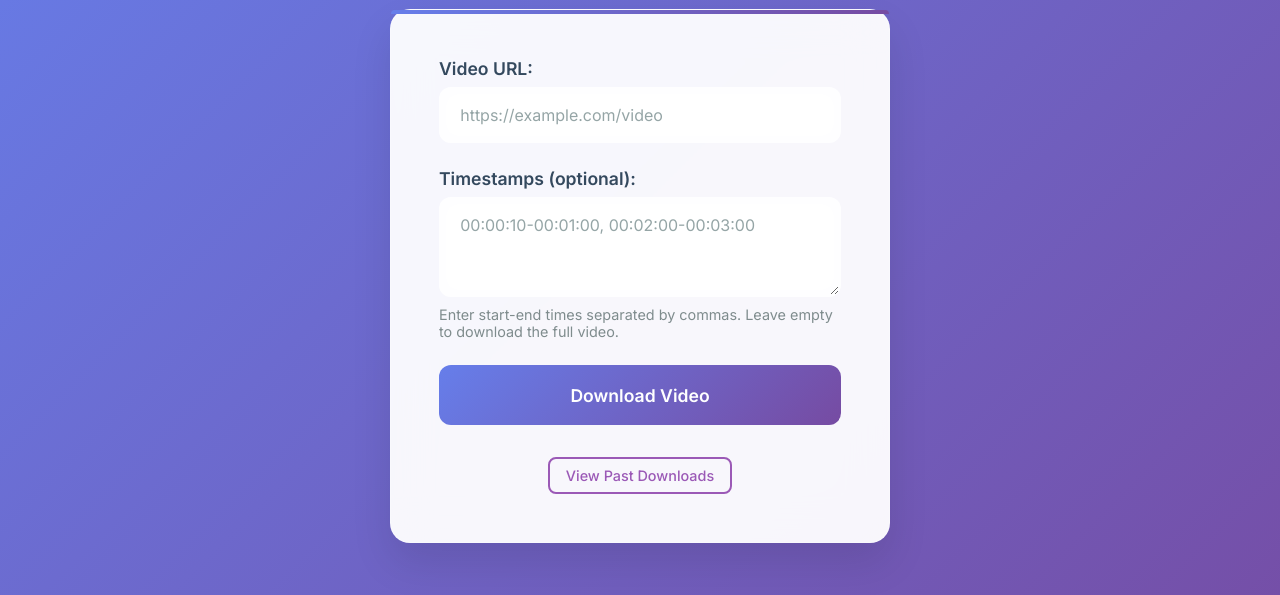
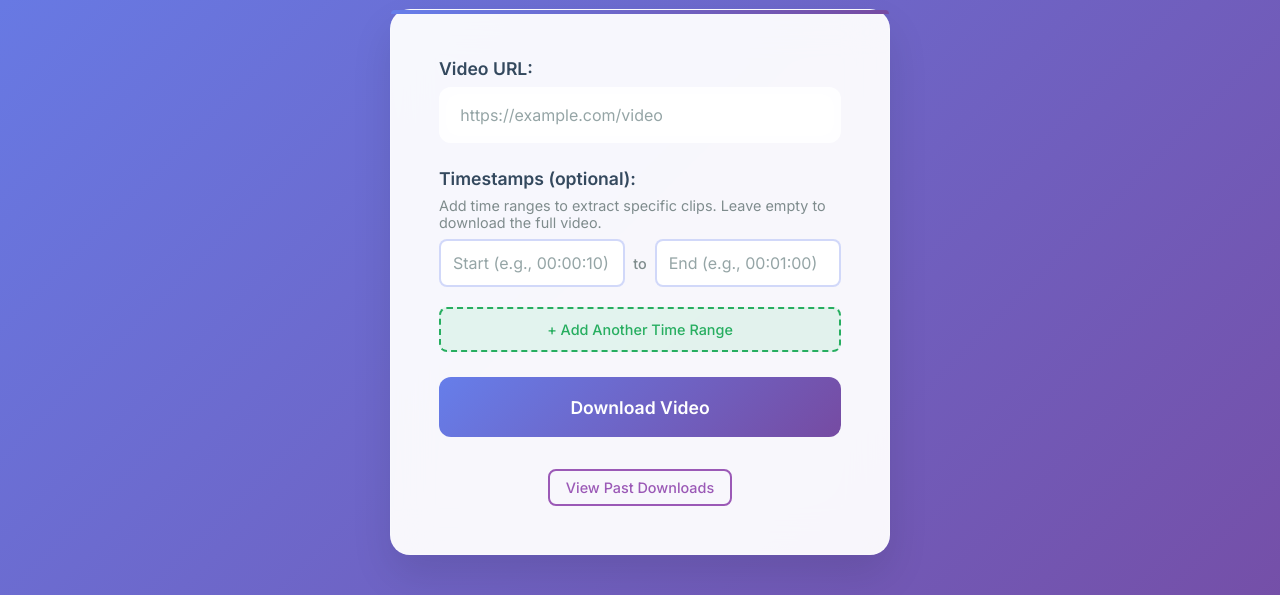
Before and after one commit to jacobrosenfeld/ytdlp-self-hosted, a Flask app: page / in a window 1280 px wide. Shown: the part 216-811 px from the top of the page. Run offline with Flask 3, Linux system fonts and the light colour scheme.

Commit message:
feat: Modernize timestamp input and add 3-day retention notice
- Replace single textarea with intuitive multi-row timestamp inputs
- Add dynamic add/remove buttons for multiple time ranges
- Improve UX with clear placeholders (e.g., 00:00:10 to 00:01:00)
- Add visual separator 'to' between start and end times
- Auto-hide remove button when only one timestamp row exists
- JavaScript collects all timestamp pairs before form submission

- Add informative notice on Past Jobs page about 3-day retention
- Users now understand jobs are auto-deleted after 3 days
- Styled info box with blue accent for visibility

- Add jobs.json to .gitignore to prevent tracking user data

This makes timestamp entry much more user-friendly and sets proper expectations for job retention.

```diff
--- a/templates/index.html
+++ b/templates/index.html
@@ -164,6 +164,68 @@
             background: #9b59b6;
             color: white;
         }
+        .timestamp-row {
+            display: flex;
+            align-items: center;
+            gap: 0.5rem;
+            margin-bottom: 0.75rem;
+        }
+        .timestamp-input {
+            flex: 1;
+            padding: 0.75rem;
+            border: 2px solid rgba(102, 126, 234, 0.3);
+            border-radius: 8px;
+            font-size: 1rem;
+            font-family: 'Inter', monospace;
+            transition: all 0.3s ease;
+            background: rgba(255, 255, 255, 0.9);
+        }
+        .timestamp-input:focus {
+            outline: none;
+            border-color: #667eea;
+            box-shadow: 0 0 0 3px rgba(102, 126, 234, 0.1);
+        }
+        .timestamp-separator {
+            color: #7f8c8d;
+            font-weight: 500;
+            font-size: 0.9rem;
+        }
+        .remove-timestamp-btn {
+            background: #e74c3c;
+            color: white;
+            border: none;
+            border-radius: 50%;
+            width: 30px;
+            height: 30px;
+            font-size: 1.2rem;
+            cursor: pointer;
+            transition: all 0.3s ease;
+            display: flex;
+            align-items: center;
+            justify-content: center;
+            flex-shrink: 0;
+        }
+        .remove-timestamp-btn:hover {
+            background: #c0392b;
+            transform: scale(1.1);
+        }
+        .add-timestamp-btn {
+            background: rgba(46, 204, 113, 0.1);
+            color: #27ae60;
+            border: 2px dashed #27ae60;
+            padding: 0.75rem 1.5rem;
+            border-radius: 8px;
+            font-size: 0.9rem;
+            font-weight: 500;
+            cursor: pointer;
+            transition: all 0.3s ease;
+            margin-top: 0.5rem;
+            width: 100%;
+        }
+        .add-timestamp-btn:hover {
+            background: rgba(46, 204, 113, 0.2);
+            border-style: solid;
+        }
         footer {
             text-align: center;
             padding: 2rem;
@@ -230,8 +292,17 @@
 
             <div class="form-group">
                 <label for="timestamps">Timestamps (optional):</label>
-                <textarea id="timestamps" name="timestamps" placeholder="00:00:10-00:01:00, 00:02:00-00:03:00"></textarea>
-                <div class="help-text">Enter start-end times separated by commas. Leave empty to download the full video.</div>
+                <div class="help-text" style="margin-bottom: 0.5rem;">Add time ranges to extract specific clips. Leave empty to download the full video.</div>
+                <div id="timestamp-container">
+                    <div class="timestamp-row">
+                        <input type="text" class="timestamp-input" placeholder="Start (e.g., 00:00:10)" pattern="[0-9]{1,2}:[0-9]{2}:[0-9]{2}">
+                        <span class="timestamp-separator">to</span>
+                        <input type="text" class="timestamp-input" placeholder="End (e.g., 00:01:00)" pattern="[0-9]{1,2}:[0-9]{2}:[0-9]{2}">
+                        <button type="button" class="remove-timestamp-btn" onclick="removeTimestamp(this)" style="display:none;">✕</button>
+                    </div>
+                </div>
+                <button type="button" class="add-timestamp-btn" onclick="addTimestamp()">+ Add Another Time Range</button>
+                <input type="hidden" id="timestamps" name="timestamps">
             </div>
 
             <button type="submit">Download Video</button>
@@ -248,5 +319,59 @@
             <p><a href="mailto:{{ support_email }}" class="contact-btn">Contact Support</a></p>
         </div>
     </footer>
+    <script>
+        function addTimestamp() {
+            const container = document.getElementById('timestamp-container');
+            const newRow = document.createElement('div');
+            newRow.className = 'timestamp-row';
+            newRow.innerHTML = `
+                <input type="text" class="timestamp-input" placeholder="Start (e.g., 00:00:10)" pattern="[0-9]{1,2}:[0-9]{2}:[0-9]{2}">
+                <span class="timestamp-separator">to</span>
+                <input type="text" class="timestamp-input" placeholder="End (e.g., 00:01:00)" pattern="[0-9]{1,2}:[0-9]{2}:[0-9]{2}">
+                <button type="button" class="remove-timestamp-btn" onclick="removeTimestamp(this)">✕</button>
+            `;
+            container.appendChild(newRow);
+            updateRemoveButtons();
+        }
+
+        function removeTimestamp(button) {
+            const row = button.parentElement;
+            row.remove();
+            updateRemoveButtons();
+        }
+
+        function updateRemoveButtons() {
+            const rows = document.querySelectorAll('.timestamp-row');
+            rows.forEach((row, index) => {
+                const removeBtn = row.querySelector('.remove-timestamp-btn');
+                if (rows.length === 1) {
+                    removeBtn.style.display = 'none';
+                } else {
+                    removeBtn.style.display = 'flex';
+                }
+            });
+        }
+
+        // Collect timestamps before form submission
+        document.querySelector('form').addEventListener('submit', function(e) {
+            const rows = document.querySelectorAll('.timestamp-row');
+            const timestamps = [];
+
+            rows.forEach(row => {
+                const inputs = row.querySelectorAll('.timestamp-input');
+                const start = inputs[0].value.trim();
+                const end = inputs[1].value.trim();
+
+                if (start && end) {
+                    timestamps.push(`${start}-${end}`);
+                }
+            });
+
+            document.getElementById('timestamps').value = timestamps.join(', ');
+        });
+
+        // Initialize remove buttons visibility
+        updateRemoveButtons();
+    </script>
 </body>
 </html>
```
Also changed, not shown: templates/past_jobs.html (+16 -0 lines).
